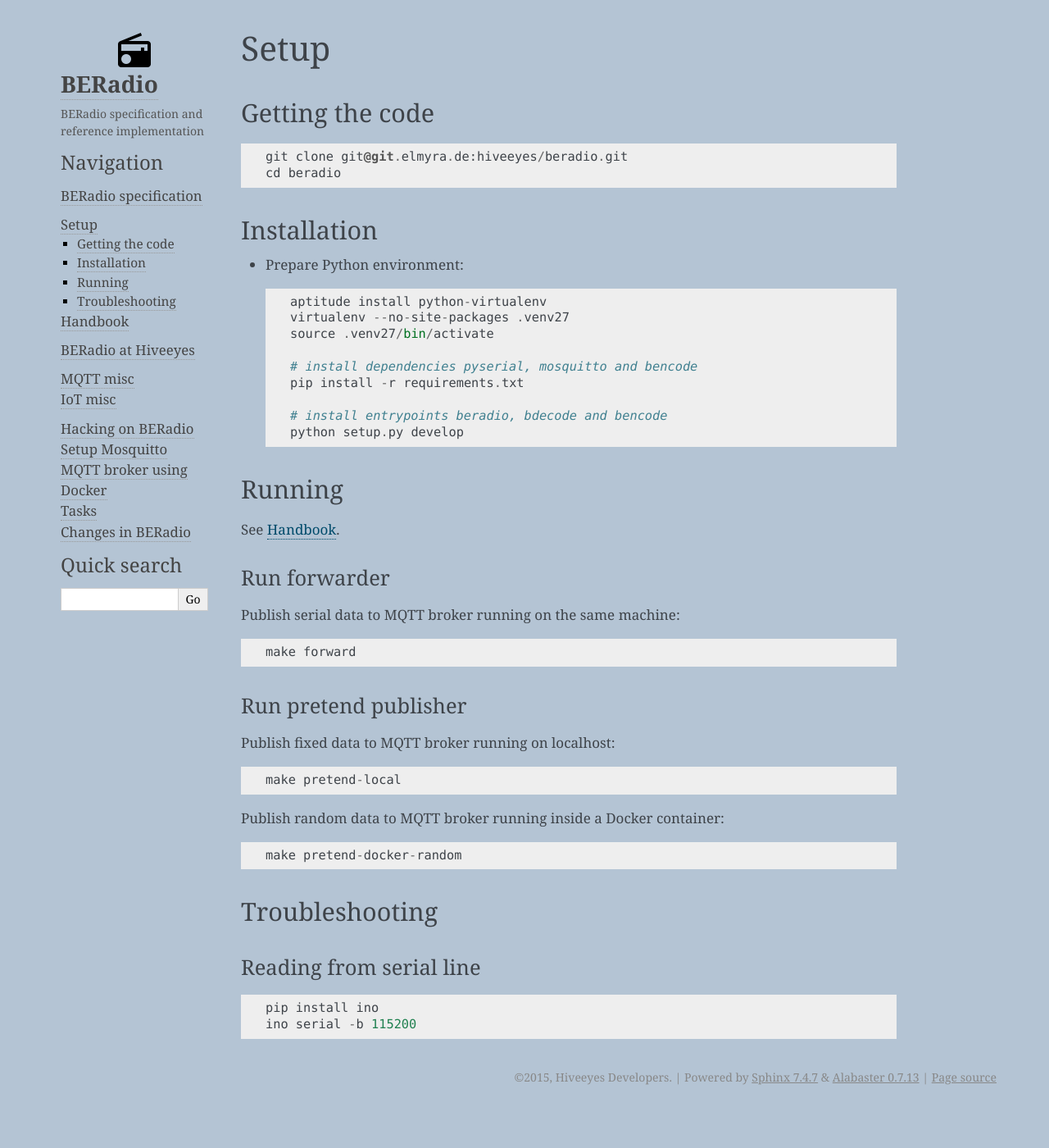
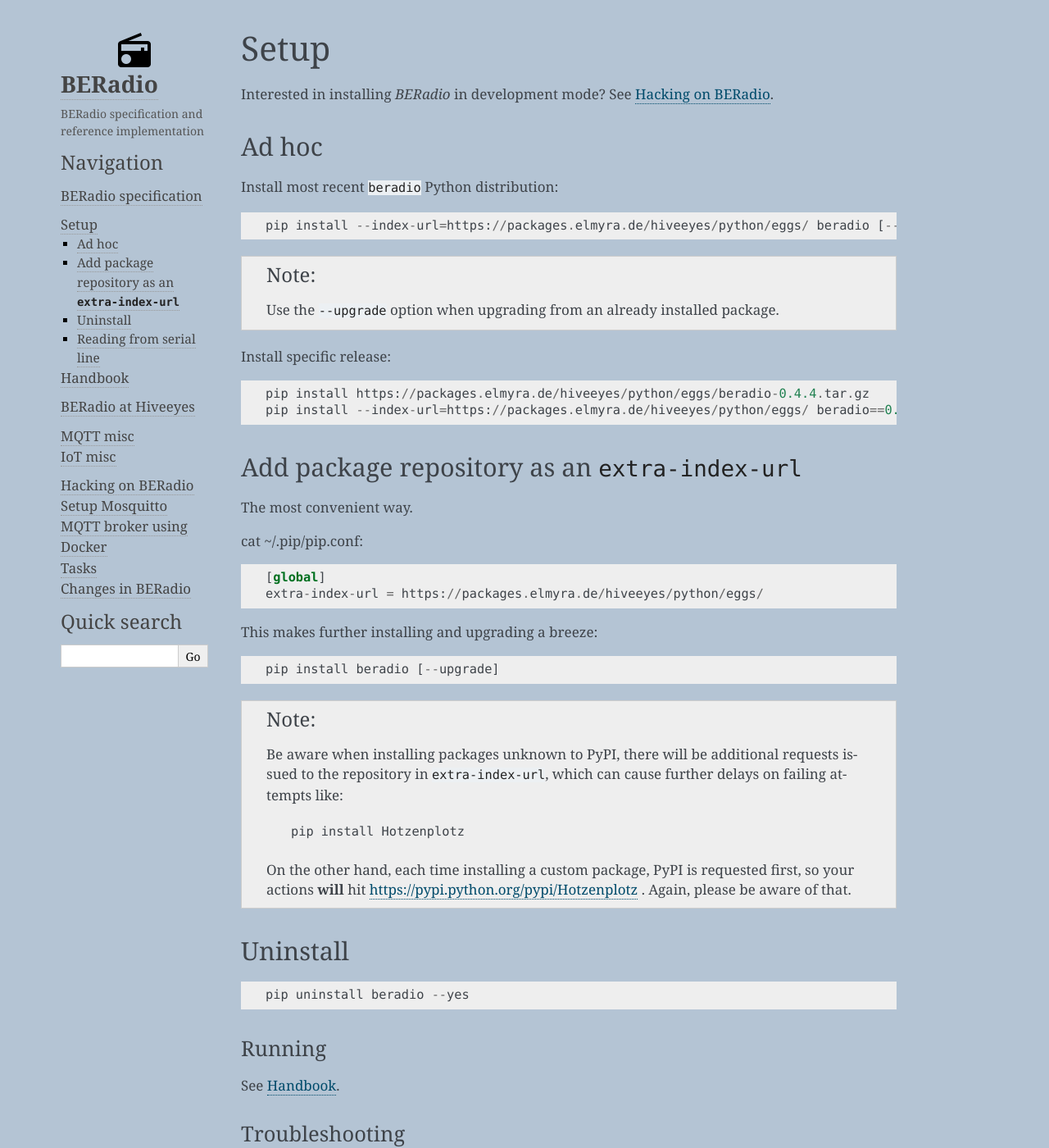
Before and after one commit to hiveeyes/beradio, a Sphinx documentation site: the page built from doc/source/setup.rst, in a window 1280 px wide and 1400 px high. Shown: the whole window at 82% size. Built offline with Sphinx 7.4.7, drawn with Linux system fonts in a browser that asks for light colours.

Commit message:
improve and document convenient releasing and installing

```diff
--- a/CHANGES.rst
+++ b/CHANGES.rst
@@ -2,9 +2,9 @@
 Changes in BERadio
 ==================
 
-
 develop
 -------
+- improve and document convenient releasing and installing
 
 
 2015-10-27 0.4.4
--- a/doc/source/setup.rst
+++ b/doc/source/setup.rst
@@ -4,53 +4,60 @@
 Setup
 =====
 
-Getting the code
-================
+Interested in installing *BERadio* in development mode? See :ref:`hacking`.
+
+Ad hoc
+------
+
+Install most recent ``beradio`` Python distribution::
+
+    pip install --index-url=https://packages.elmyra.de/hiveeyes/python/eggs/ beradio [--upgrade]
+
+.. note::
+
+    Use the ``--upgrade`` option when upgrading from an already installed package.
+
+Install specific release::
+
+    pip install https://packages.elmyra.de/hiveeyes/python/eggs/beradio-0.4.4.tar.gz
+    pip install --index-url=https://packages.elmyra.de/hiveeyes/python/eggs/ beradio==0.4.4
+
+
+Add package repository as an ``extra-index-url``
+------------------------------------------------
+The most convenient way.
+
+cat ~/.pip/pip.conf::
+
+    [global]
+    extra-index-url = https://packages.elmyra.de/hiveeyes/python/eggs/
+
+This makes further installing and upgrading a breeze::
+
+    pip install beradio [--upgrade]
+
+
+.. note::
+
+    Be aware when installing packages unknown to PyPI, there will be additional requests issued to
+    the repository in ``extra-index-url``, which can cause further delays on failing attempts like::
+
+        pip install Hotzenplotz
+
+    On the other hand, each time installing a custom package, PyPI is requested first, so your actions
+    **will** hit https://pypi.python.org/pypi/Hotzenplotz . Again, please be aware of that.
+
+
+Uninstall
+---------
 ::
 
-    git clone git@git.elmyra.de:hiveeyes/beradio.git
-    cd beradio
-
-
-Installation
-============
-- Prepare Python environment::
-
-    aptitude install python-virtualenv
-    virtualenv --no-site-packages .venv27
-    source .venv27/bin/activate
-
-    # install dependencies pyserial, mosquitto and bencode
-    pip install -r requirements.txt
-
-    # install entrypoints beradio, bdecode and bencode
-    python setup.py develop
+    pip uninstall beradio --yes
 
 
 Running
 =======
 See :ref:`handbook`.
-
-
-Run forwarder
--------------
-
-Publish serial data to MQTT broker running on the same machine::
-
-    make forward
-
-
-Run pretend publisher
----------------------
-
-Publish fixed data to MQTT broker running on localhost::
-
-    make pretend-local
-
-Publish random data to MQTT broker running inside a Docker container::
-
-    make pretend-docker-random
-
 
 
 Troubleshooting
```
Also changed, not shown: doc/source/hacking.rst (+35 -6 lines), doc/source/handbook.rst (+29 -0 lines), requirements.txt (+3 -6 lines), setup.py (+11 -4 lines), 2 other files.
